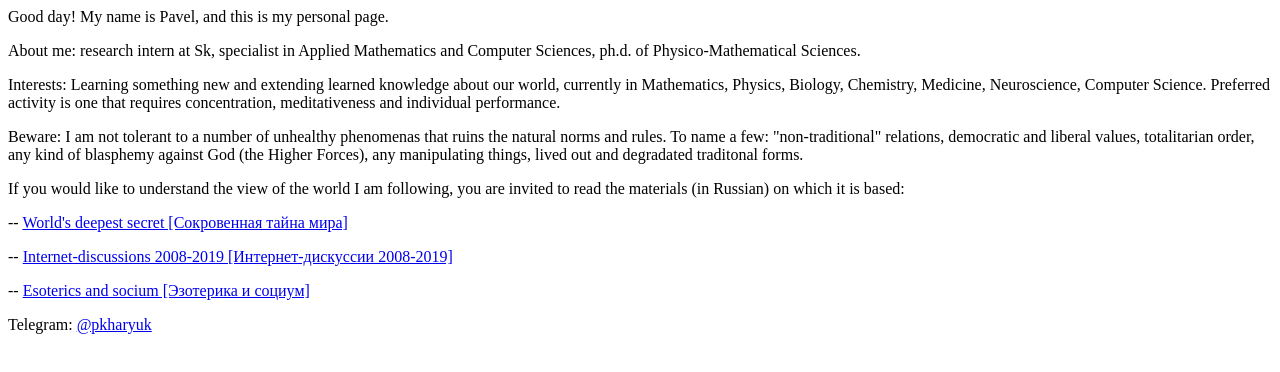
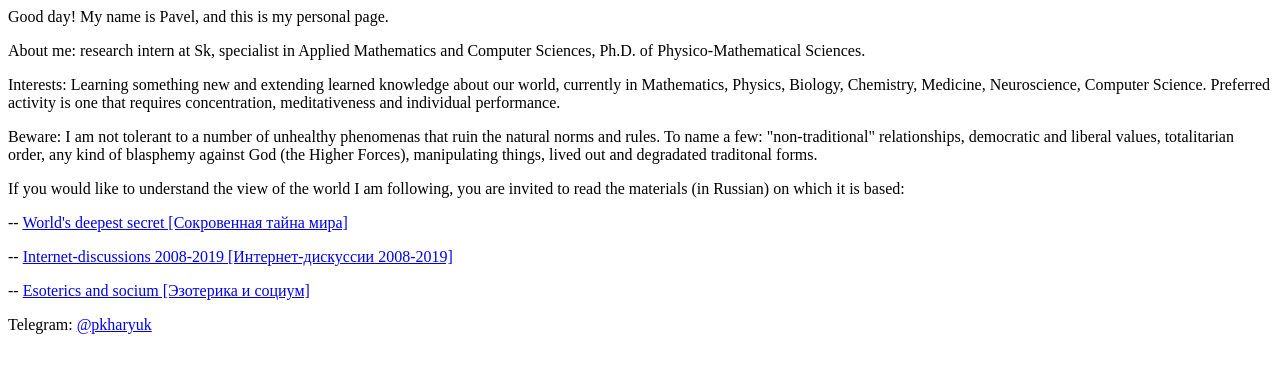
Before and after one commit to pkharyuk/pkharyuk.github.io, a plain HTML site: page index.html in a window 1280 px wide. Drawn offline with Linux system fonts and the light colour scheme.

Commit message:
Update index.html

```diff
--- a/index.html
+++ b/index.html
@@ -1,12 +1,12 @@
 <p>Good day! My name is Pavel, and this is my personal page.</p>
 <p></p>
-<p>About me: research intern at Sk, specialist in Applied Mathematics and Computer Sciences, ph.d. of Physico-Mathematical Sciences.</p>
+<p>About me: research intern at Sk, specialist in Applied Mathematics and Computer Sciences, Ph.D. of Physico-Mathematical Sciences.</p>
 <p></p>
 <p>Interests: Learning something new and extending learned knowledge about our world, currently in Mathematics, Physics,
 Biology, Chemistry, Medicine, Neuroscience, Computer Science. Preferred activity is
 one that requires concentration, meditativeness and individual performance.</p>
 <p></p>
-<p>Beware: I am not tolerant to a number of unhealthy phenomenas that ruins the natural norms and rules. To name a few: "non-traditional" relations, democratic and liberal values, totalitarian order, any kind of blasphemy against God (the Higher Forces), any manipulating things, lived out and degradated traditonal forms.</p>
+<p>Beware: I am not tolerant to a number of unhealthy phenomenas that ruin the natural norms and rules. To name a few: "non-traditional" relationships, democratic and liberal values, totalitarian order, any kind of blasphemy against God (the Higher Forces), manipulating things, lived out and degradated traditonal forms.</p>
 <p></p>
 <p>If you would like to understand the view of the world I am following, you are invited to read the materials (in Russian) on which it is based:</p>
 <p>-- <a href="https://www.liveinternet.ru/users/olfedorov/post155815578">World's deepest secret [Сокровенная тайна мира]</a></p>
@@ -14,6 +14,7 @@ one that requires concentration, meditativeness and individual performance.</p>
 <p>-- <a href="https://www.liveinternet.ru/users/olfedorov/post486828067">Esoterics and socium [Эзотерика и социум]</a></p>
 <p></p>
 <p>Telegram: <a href="https://t.me/pkharyuk">@pkharyuk</a></p>
+<p></p>
 <!--
 [rus] Добрый день! Меня зовут Павел, и это моя личная страница.
 [eng] Good day! My name is Pavel, and this is my personal page.
```
